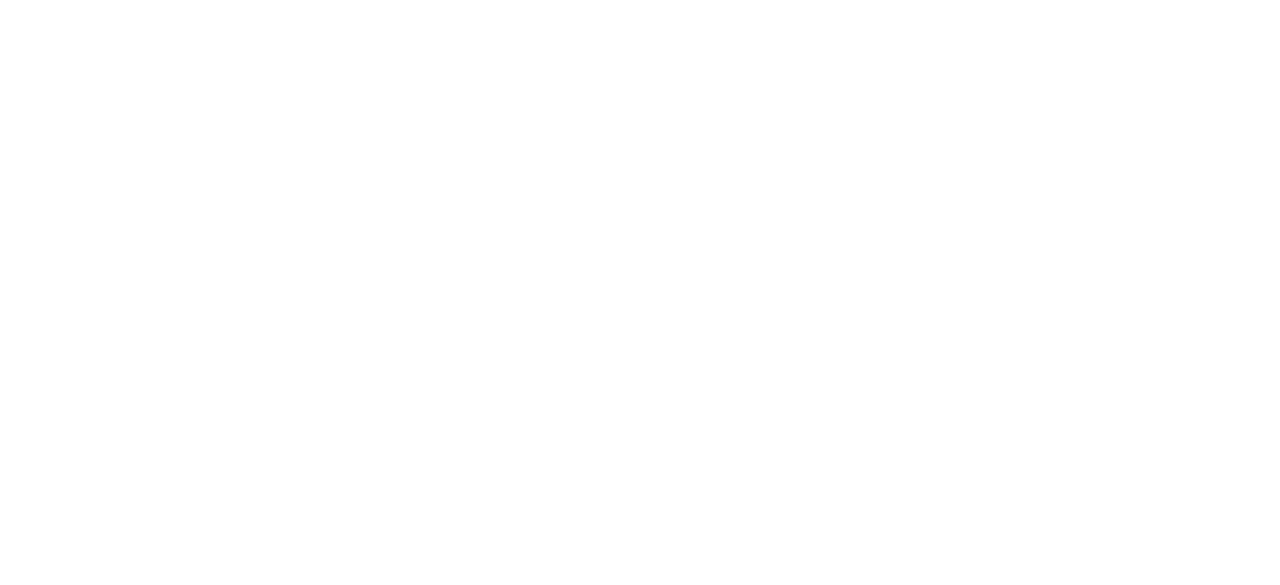
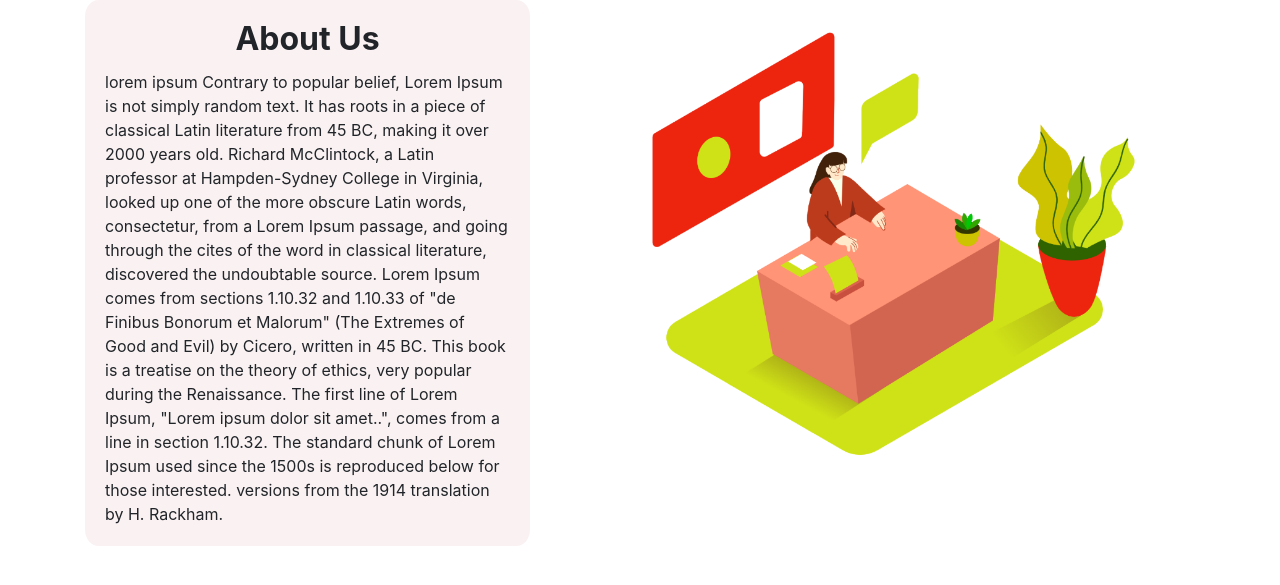
Before and after one commit to abhishekgupta368/GirlScript-Alwar, a Django app: page /home/ in a window 1280 px wide. Before the commit the part shown is empty. Shown: the top 585 px of the page. Run offline with Django 3.2, Linux system fonts and the light colour scheme; some libraries are stand-ins or nearby versions.

Commit message:
Update index.html

```diff
--- a/templates/index.html
+++ b/templates/index.html
@@ -6,7 +6,27 @@
 </div>
 
 <div class="aboutUs_container">
+    <div class="About-us-section">
+      <div class="container">
+        <div class="row">
+          <div class="col-lg-5 col-md-5">
+            <div class="card border-0"  style="width: 100%;background-color:#faf2f2  ; border-radius:3%; ">
+              <div class="card-body">
+                  <h2 class="card-title" style="text-align:center"><b>About Us</b></h2>
+                    <p class="card-text">lorem ipsum  Contrary to popular belief, Lorem Ipsum is not simply random text. It has roots in a piece of classical Latin literature from 45 BC, making it over 2000 years old. Richard McClintock, a Latin professor at Hampden-Sydney College in Virginia, looked up one of the more obscure Latin words, consectetur, from a Lorem Ipsum passage, and going through the cites of the word in classical literature, discovered the undoubtable source. Lorem Ipsum comes from sections 1.10.32 and 1.10.33 of "de Finibus Bonorum et Malorum" (The Extremes of Good and Evil) by Cicero, written in 45 BC. This book is a treatise on the theory of ethics, very popular during the Renaissance. The first line of Lorem Ipsum, "Lorem ipsum dolor sit amet..", comes from a line in section 1.10.32.
 
+The standard chunk of Lorem Ipsum used since the 1500s is reproduced below for those interested.  versions from the 1914 translation by H. Rackham.</p>
+                  </div>
+              </div>
+          </div>
+          <div class="col-lg-7 col-md-7 ">
+            <img src="../static/images/receptionist_isometric.png" alt="" style="width:100%">
+          </div>
+        </div>
+
+      </div>
+
+    </div>
 </div>
 
 <div class="joinUs_container">
```
